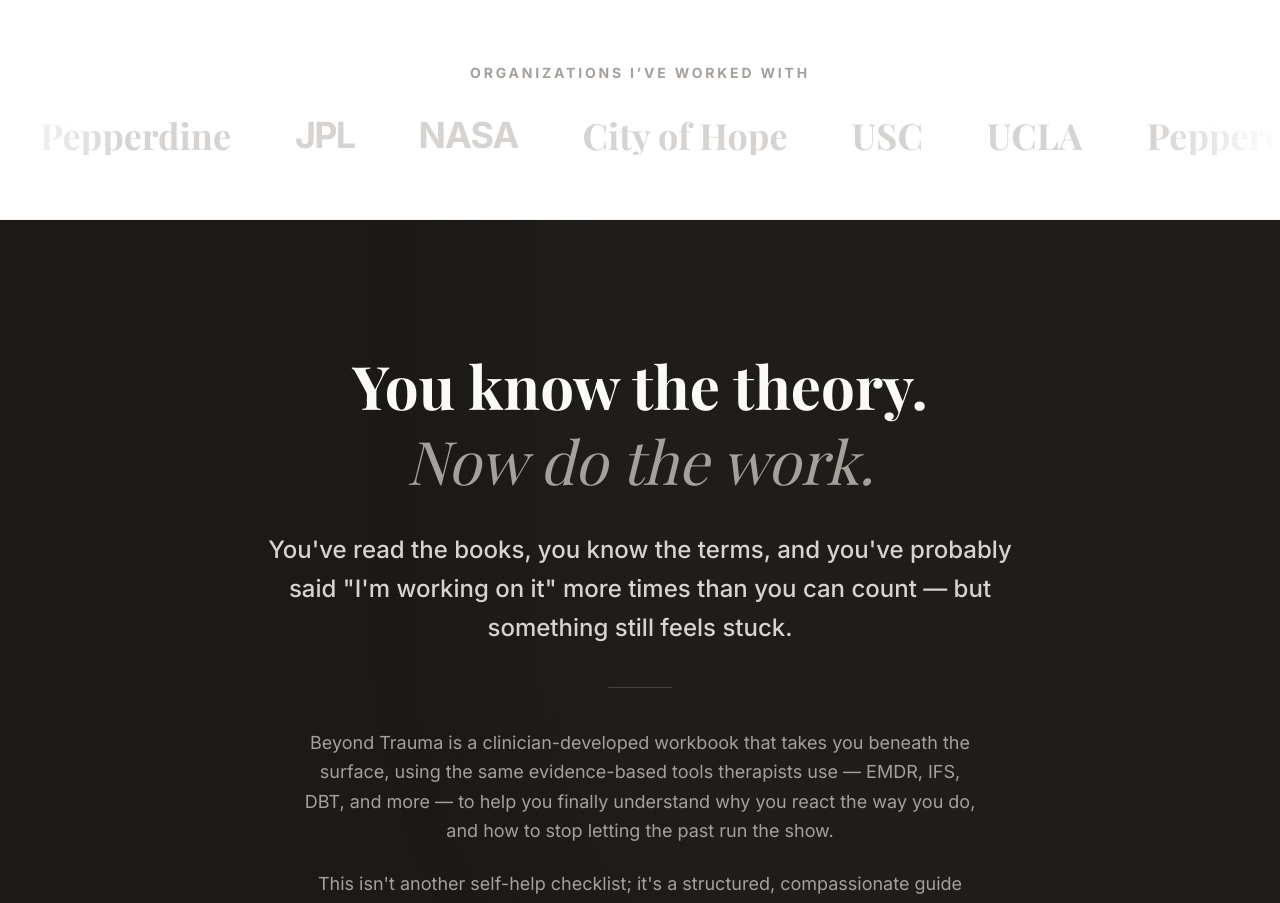
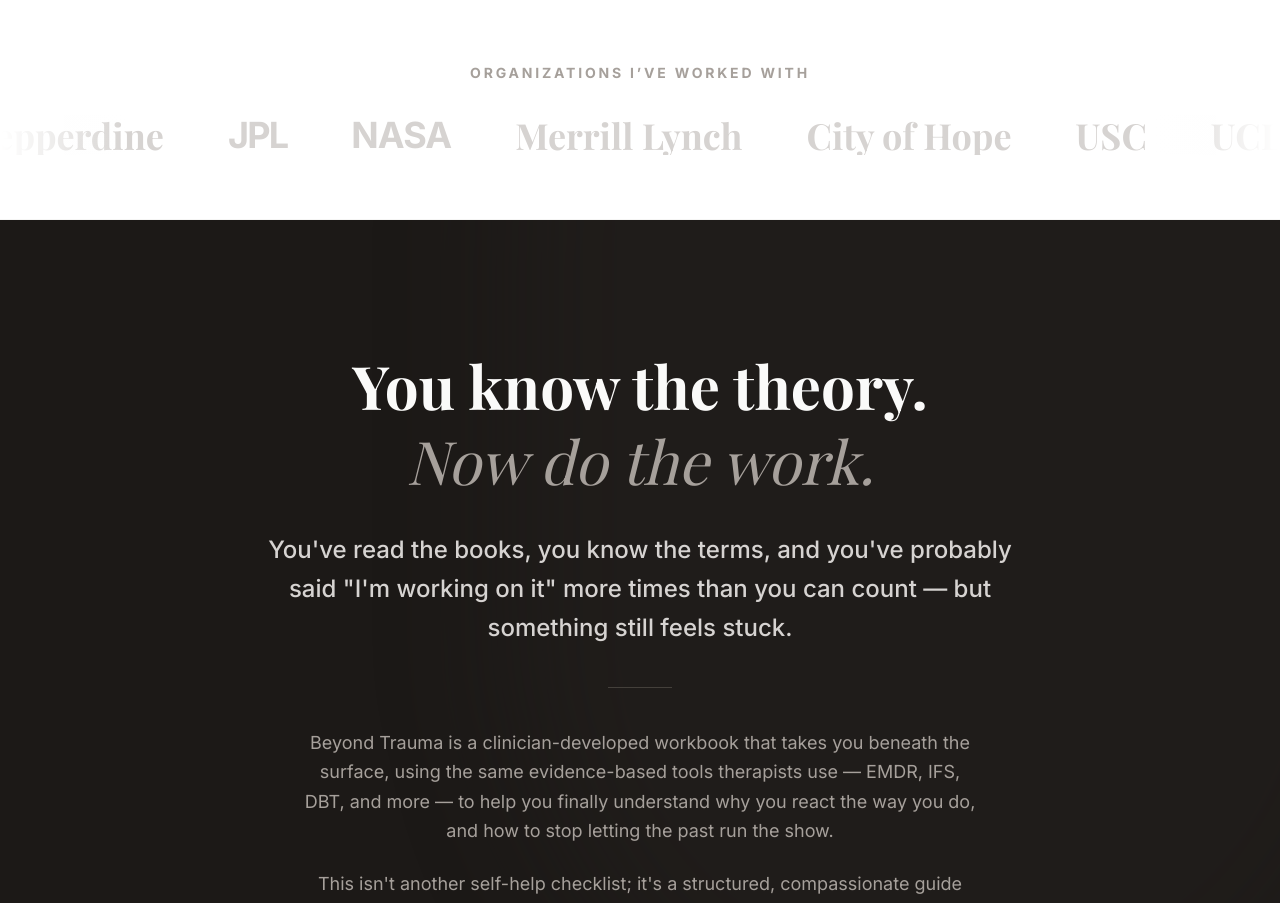
Before and after one commit to mobeloper/BookStore, a React (Vite) app: page / in a window 1280 px wide. Shown: the part 802-1705 px from the top of the page. Built offline with nearby package versions, Linux system fonts and the light colour scheme; a web font is replaced by a local one.

Commit message:
feat: add Merrill Lynch to partner list
Include Merrill Lynch in the partner organization marquee on the landing page.

```diff
--- a/src/pages/Landing.tsx
+++ b/src/pages/Landing.tsx
@@ -388,6 +388,7 @@
                 <span className="text-2xl md:text-3xl lg:text-4xl font-serif font-bold text-stone-300">Pepperdine</span>
                 <span className="text-2xl md:text-3xl lg:text-4xl font-sans font-bold tracking-tighter text-stone-300">JPL</span>
                 <span className="text-2xl md:text-3xl lg:text-4xl font-sans font-black tracking-tight text-stone-300">NASA</span>
+                <span className="text-2xl md:text-3xl lg:text-4xl font-serif font-bold text-stone-300">Merrill Lynch</span>
                 <span className="text-2xl md:text-3xl lg:text-4xl font-serif font-bold text-stone-300">City of Hope</span>
               </div>
             ))}
```
